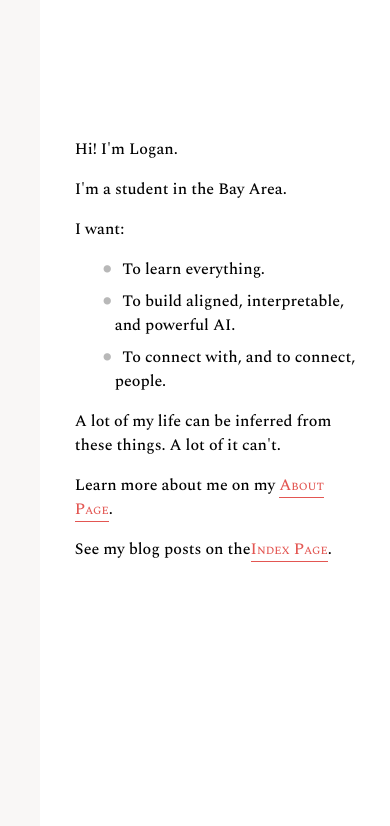
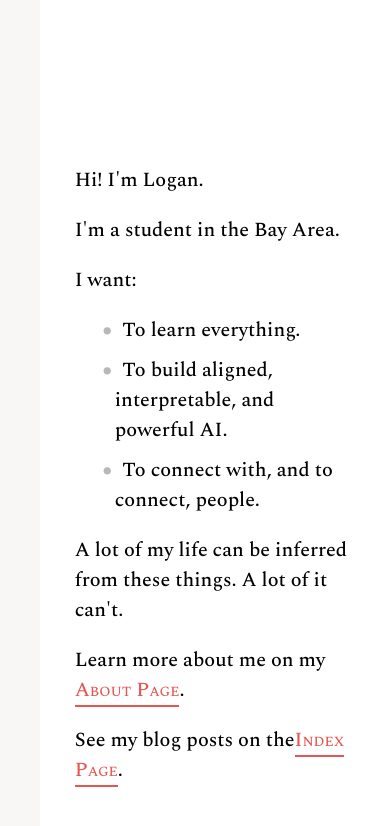
Before and after one commit to lgngrvs/logangraves.com, a Flask app: page / in a window 390 px wide. Shown: the top 826 px of the page. Run offline with Flask 2, Linux system fonts and the light colour scheme.

Commit message:
update font size again
Signed-off-by: Logan Graves <me@logangraves.com>

```diff
--- a/static/css/base.css
+++ b/static/css/base.css
@@ -206,10 +206,6 @@ a:not(#home-footer-link):hover {
         display: inherit;
     }
 
-    body {
-        font-size: 12pt;
-    }
-
     #content-wrap {
         padding: 5% 8% 0 8%;
     }
```
